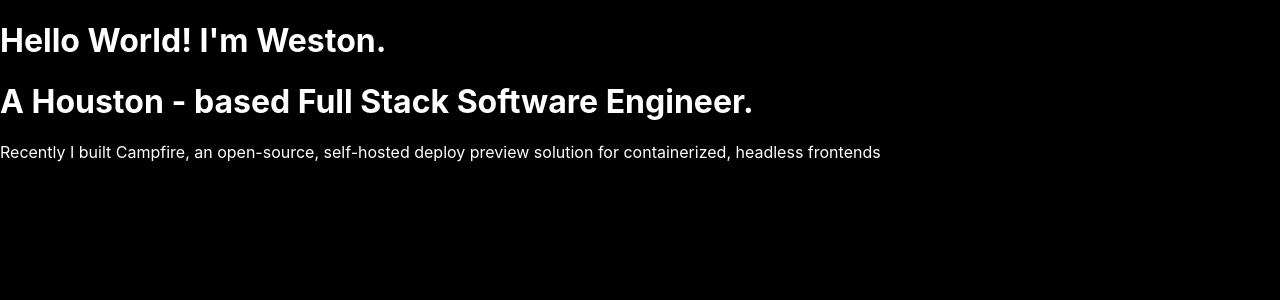
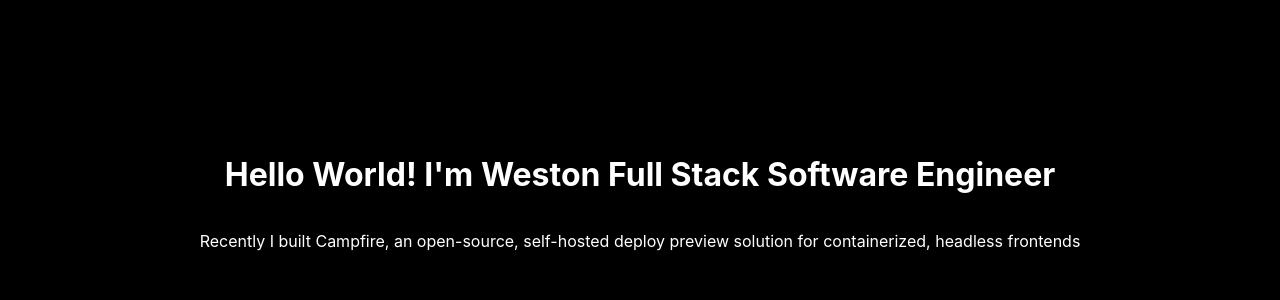
Before and after one commit to westonludeke/westonludeke.github.io, a React (Create React App) app in the folder frontend/: page / in a window 1280 px wide. Shown: the top 300 px of the page. Built offline with nearby package versions, Linux system fonts and the light colour scheme.

Commit message:
rename components to JSX; update Home.jsx text; add home class styling to App.css

```diff
--- a/frontend/src/App.css
+++ b/frontend/src/App.css
@@ -8,3 +8,11 @@ body {
   -webkit-font-smoothing: antialiased;
   -moz-osx-font-smoothing: grayscale;
 }
+
+.home {
+  display: flex;
+  flex-direction: column;
+  justify-content: center;
+  align-items: center;
+  height: 50vh;
+}
--- a/frontend/src/Home.js
+++ b/frontend/src/Home.jsx
@@ -4,8 +4,7 @@ import './App.css';
 function Home() {
   return (
     <div className="home">
-      <h1>Hello World! I'm Weston.</h1>
-      <h1>A Houston - based Full Stack Software Engineer.</h1>
+      <h1>Hello World! I'm Weston Full Stack Software Engineer</h1>
         <p>Recently I built Campfire, an open-source, self-hosted deploy preview solution for containerized, headless frontends</p>
     </div>
   );
```
Also changed, not shown: frontend/src/App.jsx (renamed from frontend/src/App.js), frontend/src/index.jsx (renamed from frontend/src/index.js).
